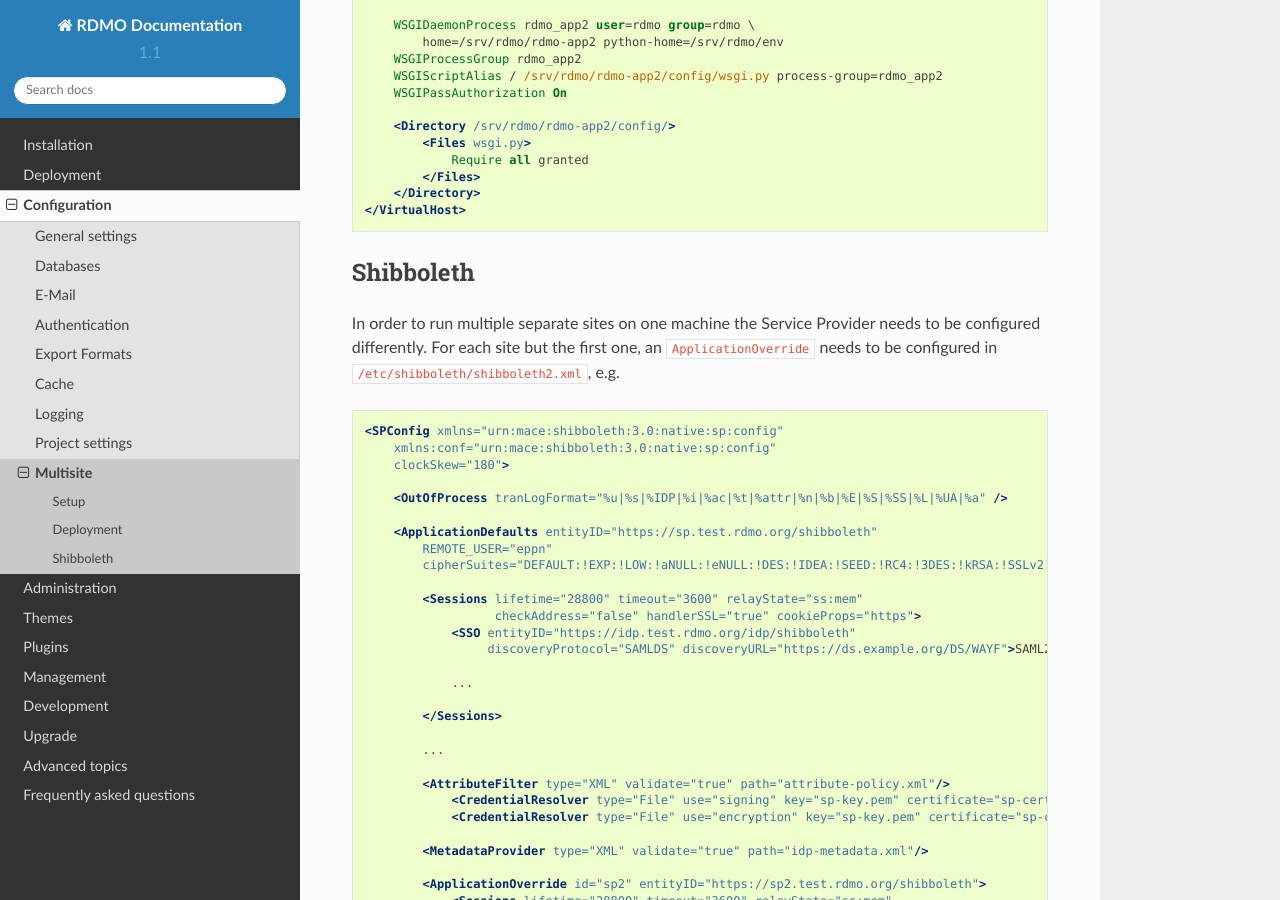
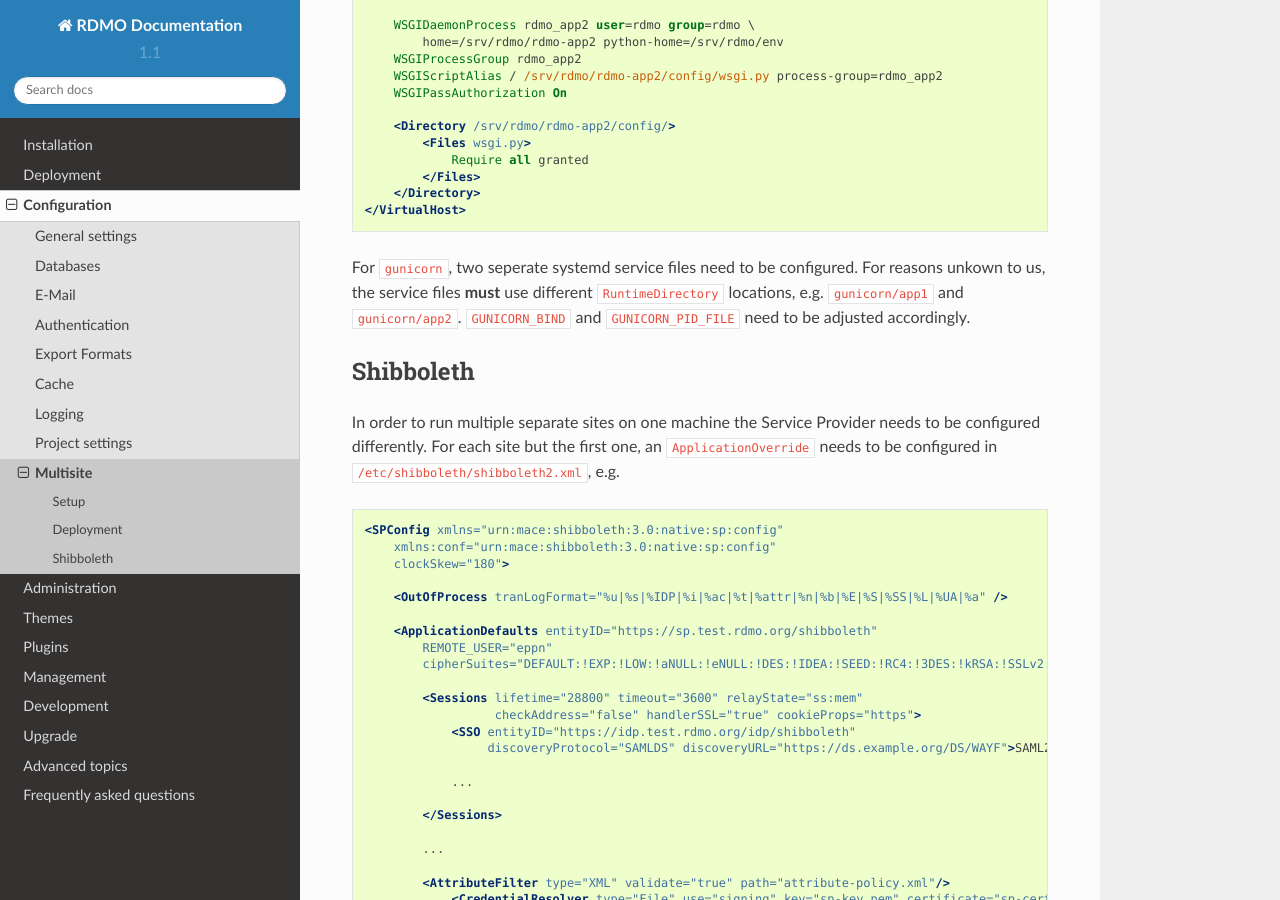
Before and after one commit to rdmorganiser/rdmo-docs, a Sphinx documentation site: the page built from docs/configuration/multisite.md, in a window 1280 px wide and 900 px high, scrolled down 1762 px. Built offline with Sphinx 7.4.7 and the Read the Docs theme 2.0.0, drawn with Linux system fonts in a browser that asks for light colours.

Commit message:
Update multisite docs

````diff
--- a/docs/configuration/multisite.md
+++ b/docs/configuration/multisite.md
@@ -80,6 +80,8 @@ and
 </VirtualHost>
 ```
 
+For `gunicorn`, two seperate systemd service files need to be configured. For reasons unkown to us, the service files **must** use different `RuntimeDirectory` locations, e.g. `gunicorn/app1` and `gunicorn/app2`. `GUNICORN_BIND` and `GUNICORN_PID_FILE` need to be adjusted accordingly.
+
 Shibboleth
 ----------
 
````
